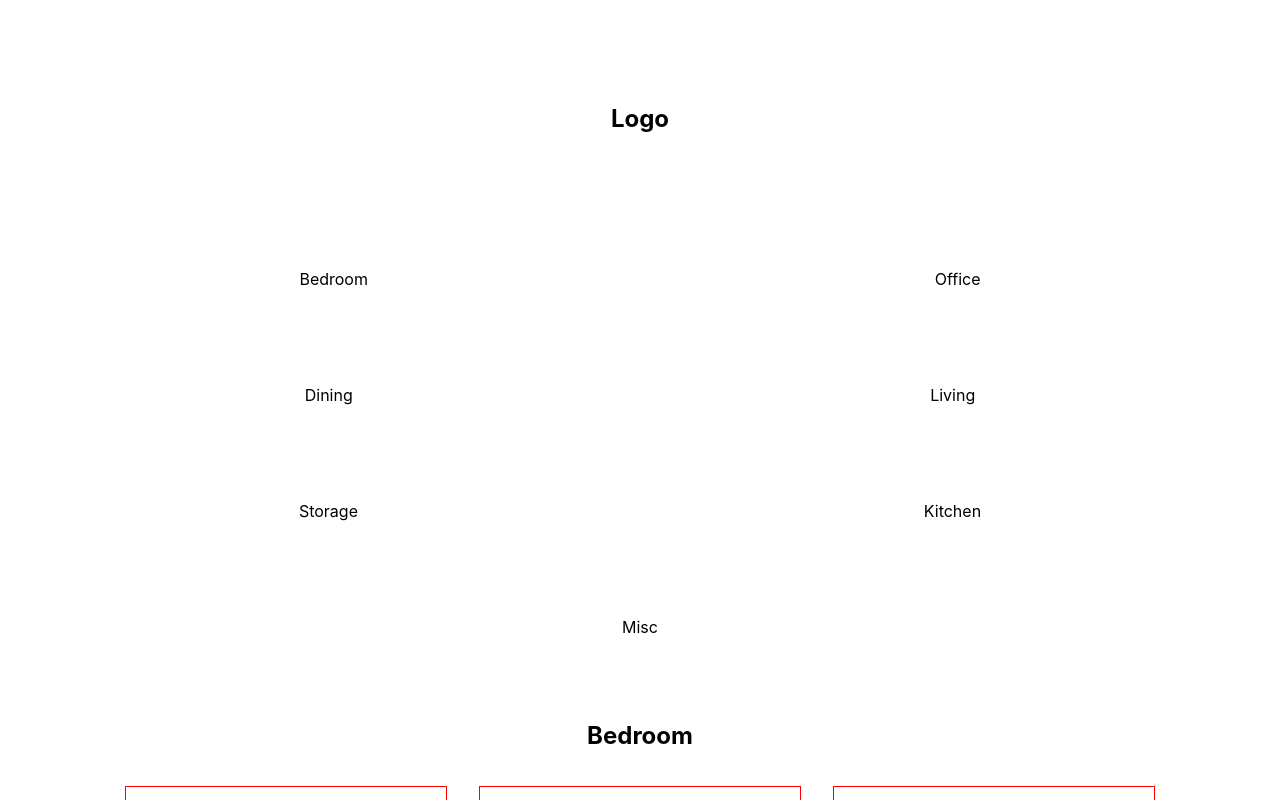
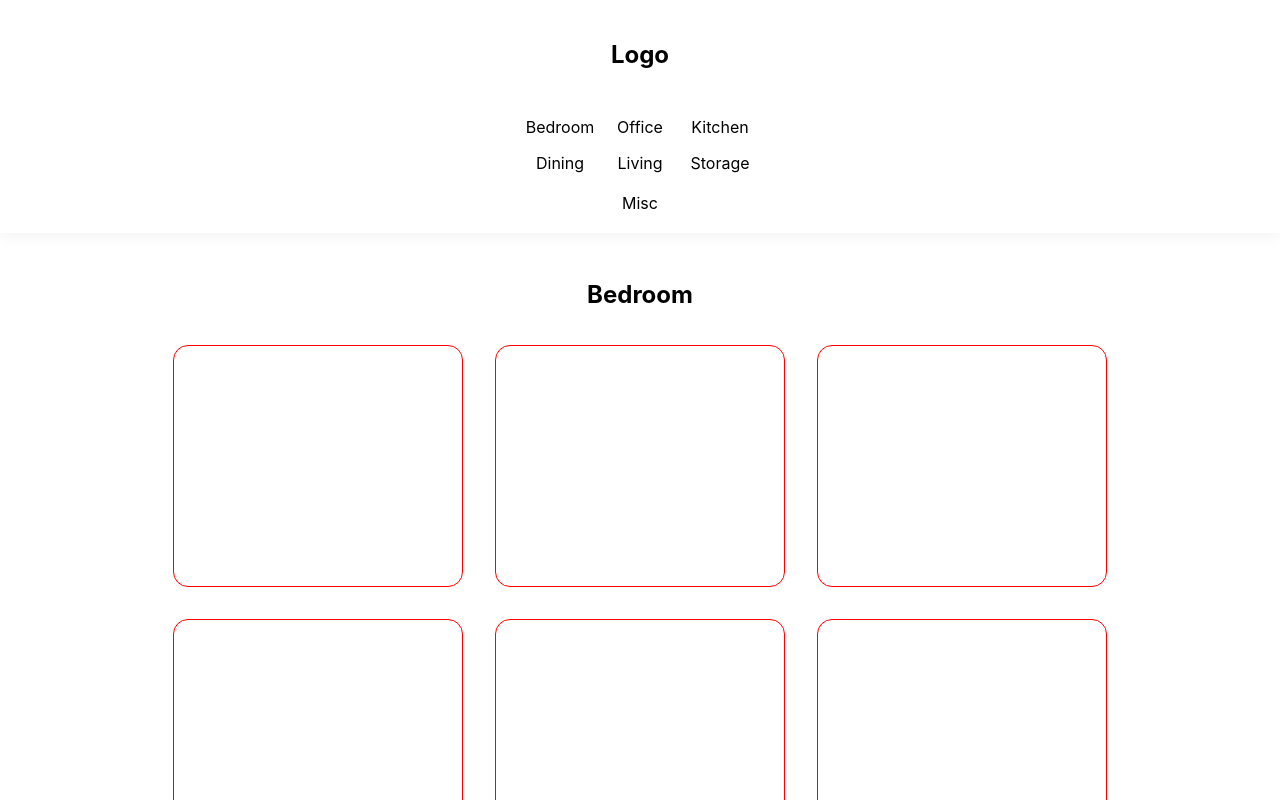
Before and after one commit to sandrosaldutto/the-sands-move, a React (Create React App) app: page / in a window 1280 px wide. Shown: the top 800 px of the page. Built offline with nearby package versions, Linux system fonts and the light colour scheme.

Commit message:
added fixed nav, new categories, outlined template.

```diff
--- a/src/components/Bedroom/Bedroom.scss
+++ b/src/components/Bedroom/Bedroom.scss
@@ -4,7 +4,6 @@
 @use "../../styles/mixins" as *;
 
 .bedroom {
-
     display: flex;
     flex-direction: column;
     align-items: center;
@@ -18,8 +17,13 @@
 &__card {
     border: red 1px solid;
     height: 15rem;
-    width: 20rem;
+    width: 18rem;
     margin: 1rem;
+    border-radius: 15px;
+}
+
+&__title {
+    margin-top: 17.5rem;
 }
 
 }
--- a/src/components/Nav/Nav.js
+++ b/src/components/Nav/Nav.js
@@ -1,5 +1,5 @@
 import "./Nav.scss";
-import { Link } from "react-router-dom";
+import { Link } from "react-scroll";
 
 function Nav() {
   return (
@@ -8,20 +8,18 @@ function Nav() {
         <h1 className="nav__logo">Logo</h1>
         <div className="nav__container">
           <div className="nav__row">
-            <Link>Bedroom</Link>
-            <Link>Office</Link>
+          <Link className="nav__link">Bedroom</Link>
+          <Link className="nav__link">Office</Link>
+          <Link className="nav__link">Kitchen</Link>
           </div>
           <div className="nav__row">
-            <Link>Dining</Link>
-            <Link>Living</Link>
+          <Link className="nav__link">Dining</Link>
+          <Link className="nav__link">Living</Link>
+          <Link className="nav__link">Storage</Link>
           </div>
           <div className="nav__row">
-            <Link>Storage</Link>
-            <Link>Kitchen</Link>
           </div>
-          <div className="nav__row nav__row--single">
-            <Link>Misc</Link>
-          </div>
+          <Link className="nav__link">Misc</Link>
         </div>
       </section>
     </>
--- a/src/components/Nav/Nav.scss
+++ b/src/components/Nav/Nav.scss
@@ -4,26 +4,34 @@
 @use "../../styles/mixins" as *;
 
 .nav {
-    padding: 1rem;
+    position: fixed;
+    top: 0;
+    z-index: 1;
+    background-color: white;
+    width: 100%;
+    box-shadow: 0px 7px 12px -3px rgba(0,0,0,0.05);
+    padding-bottom: 1rem;
 
 &__container {
     display: flex;
     flex-direction: column;
+    align-items: center;
 }
 
 &__row {
     display: flex;
-    justify-content: space-around;
-    margin: 3rem 0;
-
-    &--single {
-        text-align: center;
-    }
+    margin: .25rem 0;
 }
 
 &__logo {
     text-align: center;
-    margin: 5.5rem 0;
+    margin: 2.5rem 0;
+}
+
+&__link {
+    margin: .25rem 0;
+    width: 5rem;
+    text-align: center;
 }
 
 }
```
